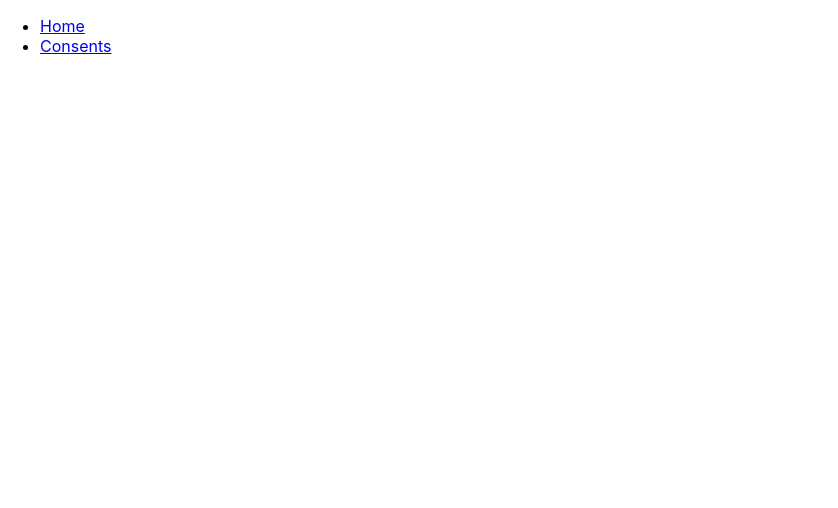
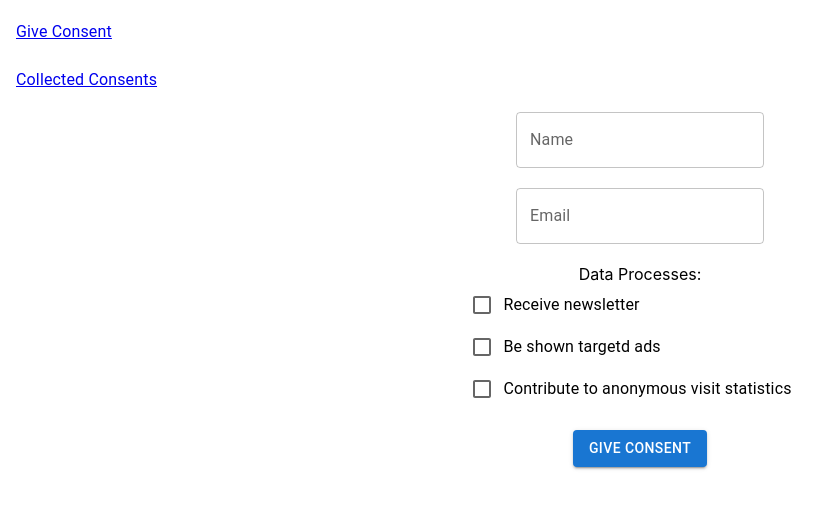
Before and after one commit to Amuga/didomi-consent-handler, a React (Create React App) app in the folder consent-handler/: page /give-consent in a window 1280 px wide. Before the commit this address had no page. Shown: the top 508 px of the page, without its empty margins (0-838 px from the left). Built offline with nearby package versions, Linux system fonts and the light colour scheme.

Commit message:
Fixes and material UI added
Fixed signal state issues, added material UI, started implementation, some cleanup and fixes

TODO: Finish material UI implementation, make it look a little less jank, implement fake post method when submitting form data & some validation, and tests.

```diff
--- a/consent-handler/package.json
+++ b/consent-handler/package.json
@@ -3,6 +3,9 @@
   "version": "0.1.0",
   "private": true,
   "dependencies": {
+    "@emotion/react": "^11.11.1",
+    "@emotion/styled": "^11.11.0",
+    "@mui/material": "^5.15.1",
     "@preact/signals-react": "^2.0.0",
     "@testing-library/jest-dom": "^5.17.0",
     "@testing-library/react": "^13.4.0",
--- a/consent-handler/src/App.js
+++ b/consent-handler/src/App.js
@@ -1,35 +1,46 @@
-import React, { createContext } from 'react'
+import React from 'react'
+import Box from '@mui/material/Box';
+import List from '@mui/material/List';
+import ListItem from '@mui/material/ListItem';
+import ListItemText from '@mui/material/ListItemText';
+import { signal } from "@preact/signals-react";
 import { BrowserRouter as Router, Routes, Route, Link } from 'react-router-dom'
 import { FetchAppData } from './app-state'
 import ConsentForm from './components/ConsentForm'
 import ConsentList from './components/ConsentList'
 import './App.css'
 
-export const ConsentContext = createContext()
+export const consents = signal([])
+
+FetchAppData().then(
+  result => {
+    consents.value = result
+  })
+
 
 function App() {
 
   return (
-    <ConsentContext.Provider value={FetchAppData()}>
       <Router>
-        <div>
           <nav>
-            <ul>
-              <li>
-                <Link to="/">Home</Link>
-              </li>
-              <li>
-                <Link to="/consents">Consents</Link>
-              </li>
-            </ul>
+            <List>
+              <ListItem>
+                <Link to="/give-consent">
+                  <ListItemText primary='Give Consent' />
+                </Link>
+              </ListItem>
+              <ListItem>
+                <Link to="/collected-consents">
+                  <ListItemText primary='Collected Consents' />
+                </Link>
+              </ListItem>
+            </List>
           </nav>
           <Routes>
-            <Route path="/consents" element={<ConsentList />} />
-            <Route path="/" element={<ConsentForm />} />
+            <Route path="/collected-consents" element={<ConsentList />} />
+            <Route path="/give-consent" element={<ConsentForm />} />
           </Routes>
-        </div>
       </Router>
-    </ConsentContext.Provider>
   )
 }
 
--- a/consent-handler/src/app-state.js
+++ b/consent-handler/src/app-state.js
@@ -1,12 +1,10 @@
-import { signal, useSignalEffect } from "@preact/signals-react";
-//import { fetchOverride } from "./helper";
 
 // Mock data for the "consents" path
 const mockConsentsData = {
   status: 'success',
   data: [
-      {email: 'John.Doe@cornfield2.com', name: 'John Doe2', selectedProcesses: 'emails'},
-      {email: 'John.Doe@cornfield.com', name: 'John Doe', selectedProcesses: 'emails'},
+      {email: 'Dolly.Parton@jolene.com', name: 'Dolly Parton', selectedProcesses: 'newsletter'},
+      {email: 'Julian.Assange@somewherehidden.com', name: 'Not Julian Assange', selectedProcesses: 'stats'},
       // Add more mock data as needed
     ],
 };
@@ -32,14 +30,10 @@ const mockConsentsData = {
 // STATE CREATION
 
   export const FetchAppData = async () => {
-    const consents = signal([])
 
       const response = await fetch('/consents')
       const data  = await response.json()
-      consents.value = data
-      console.log('consents.value', consents.value)
-      console.log('just consents', consents)
-
-    return { consents }
+      console.log('data', data)
+      return data
 
   }
--- a/consent-handler/src/components/ConsentForm.js
+++ b/consent-handler/src/components/ConsentForm.js
@@ -1,41 +1,60 @@
-import React, { useState, useContext } from 'react'
-import { ConsentContext } from '../App'
+import React, { useState } from 'react'
+import { consents } from '../App'
+import { Button, FormGroup, FormControlLabel, Checkbox, Box, TextField } from '@mui/material';
 
 const ConsentForm = () => {
   const [name, setName] = useState('')
   const [email, setEmail] = useState('')
   const [selectedProcesses, setSelectedProcesses] = useState([])
-  const { consents } = useContext(ConsentContext)
+  const options = [ { value: 'newsletter', label: 'Receive newsletter' },
+    { value: 'adTargetting', label: 'Be shown targetd ads' },
+    { value: 'stats', label: 'Contribute to anonymous visit statistics' },
+  ];
+
+  const handleCheckboxChange = (event) => {
+    const { value } = event.target
+
+    setSelectedProcesses((prevSelected) => {
+      if (prevSelected.includes(value)) {
+        return prevSelected.filter((item) => item !== value)
+      } else {
+        return [...prevSelected, value]
+      } })
+  };
+
+  const clearForm = () => {
+    setName('')
+    setEmail('')
+    setSelectedProcesses([])
+  }
 
   const handleSubmit = (e) => {
-    e.preventDefault()
     // End result
     consents.value = [...consents.value, {name, email, selectedProcesses}]
+    clearForm()
   };
 
   return (
-    <form onSubmit={handleSubmit}>
-      <label>
-        Name:
-        <input type="text" value={name} onChange={(e) => setName(e.target.value)} />
-      </label>
+    <Box component="form"
+      sx={{
+        display: 'flex',
+        flexDirection: 'column',
+        alignItems: 'center'
+      }}
+    >
+        <TextField label='Name' onChange={(e) => setName(e.target.value)} value={name} variant='outlined'/>
       <br />
-      <label>
-        Email:
-        <input type="email" value={email} onChange={(e) => setEmail(e.target.value)} />
-      </label>
+        <TextField type="email" label='Email' value={email} onChange={(e) => setEmail(e.target.value)} />
       <br />
-      <label>
         Data Processes:
-        <select multiple value={selectedProcesses} onChange={(e) => setSelectedProcesses(Array.from(e.target.selectedOptions, (option) => option.value))}>
-          <option value="newsletter">Receive newsletter</option>
-          <option value="ads">Be shown targetd ads</option>
-          <option value="statistics">Contribute to anonymous visit statistics</option>
-        </select>
-      </label>
+        <FormGroup> {options.map((option) => (
+          <FormControlLabel key={option.value} control={
+            <Checkbox checked={selectedProcesses.includes(option.value)} onChange={handleCheckboxChange} value={option.value} />
+          } label={option.label} /> ))}
+        </FormGroup>
       <br />
-      <button type="submit">Give consent</button>
-    </form>
+      <Button variant="contained" onClick={handleSubmit}>Give consent</Button>
+    </Box>
   );
 };
 
--- a/consent-handler/src/components/ConsentList.js
+++ b/consent-handler/src/components/ConsentList.js
@@ -1,12 +1,10 @@
-import React, { useContext } from 'react';
-import { effect } from '@preact/signals-react';
-import { ConsentContext } from '../App';
+import React from 'react';
+import { consents } from '../App'
+
 
 const ConsentList = () => {
 
-    const { consents } = useContext(ConsentContext)
     console.log('in list', consents)
-    effect(() => console.log('anything', consents))
     console.log(consents?.value)
 
   return (
```
Also changed, not shown: consent-handler/src/helper.js (deleted, +0 -29 lines), 1 other file (tests, documents, lock files or other folders). Lines whose indentation alone changed are shown as unchanged.
